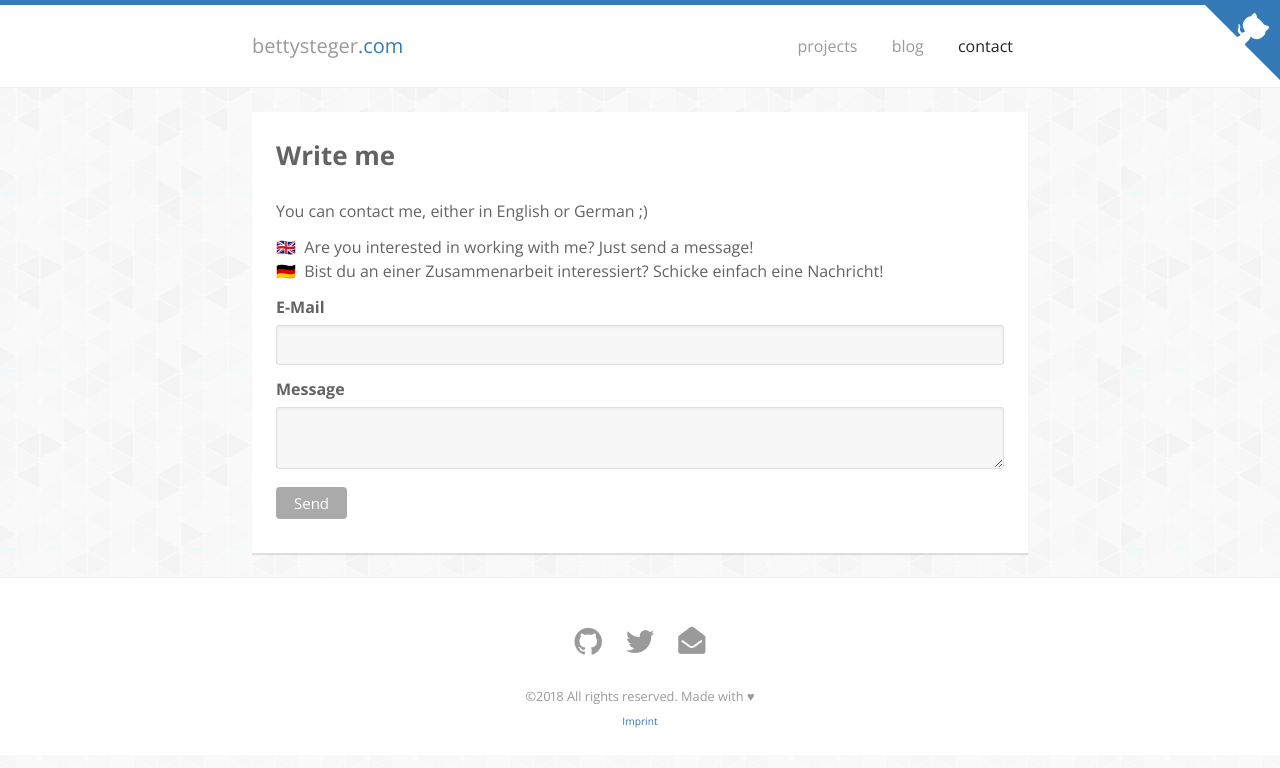
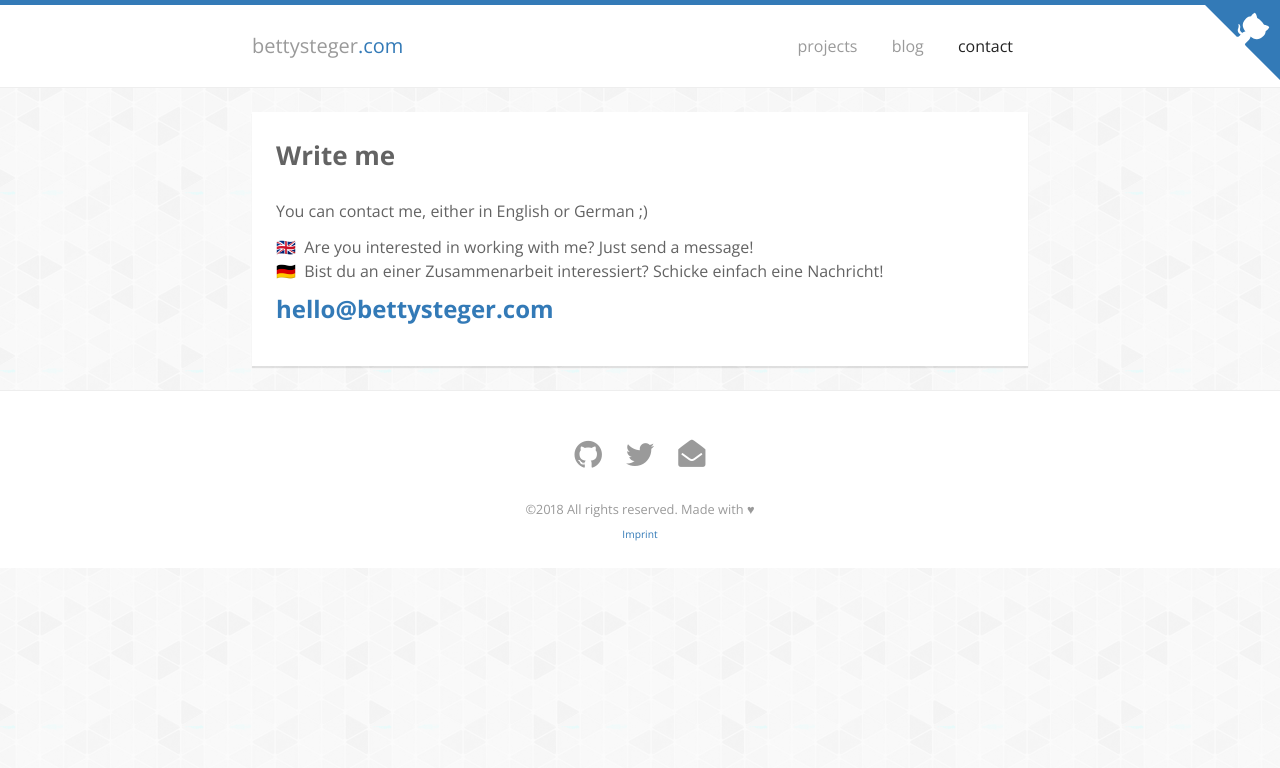
Before and after one commit to lpsBetty/lpsBetty.github.io, a Jekyll site: the page built from contact.md, in a window 1280 px wide. Shown: the top 768 px of the page. Built offline with Jekyll 4.4.1, drawn with Linux system fonts in a browser that asks for light colours.

Commit message:
remove formspree.io contact form, just use mailto link

```diff
--- a/contact.md
+++ b/contact.md
@@ -9,11 +9,4 @@ You can contact me, either in English or German ;)
 🇩🇪 &nbsp;Bist du an einer Zusammenarbeit interessiert? Schicke einfach eine Nachricht!
 
 
-
-<form action="https://formspree.io/hello@bettysteger.com" method="POST">
-    <label>E-Mail</label>
-    <input type="email" name="_replyto" required>
-    <label>Message</label>
-    <textarea name="message" required></textarea>
-    <input type="submit" value="Send">
-</form>
+<h3><a href="mailto:hello@bettysteger.com?subject=Hi Betty">hello@bettysteger.com</a></h3>
```
